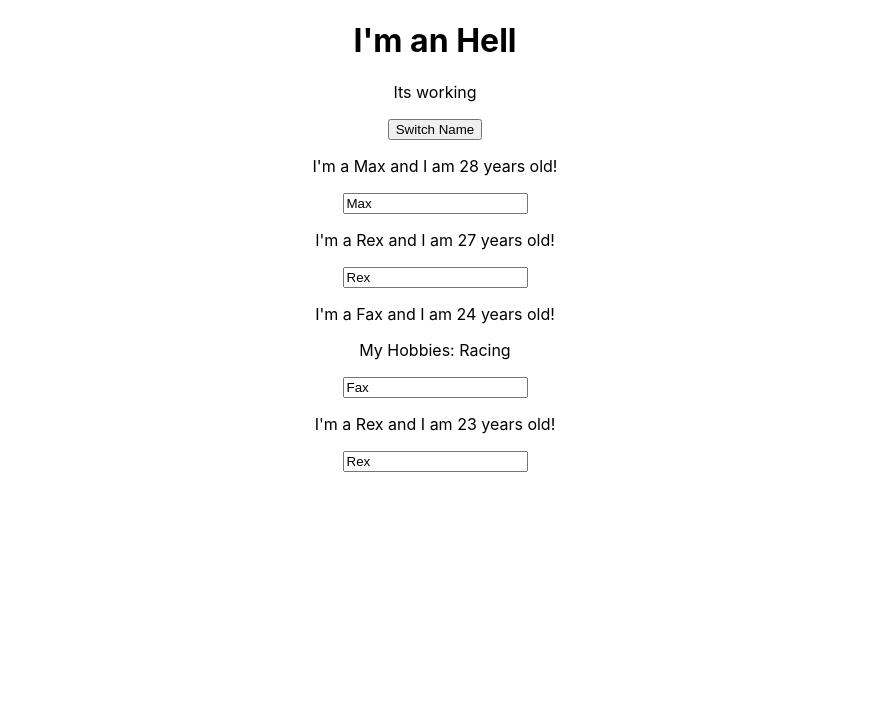
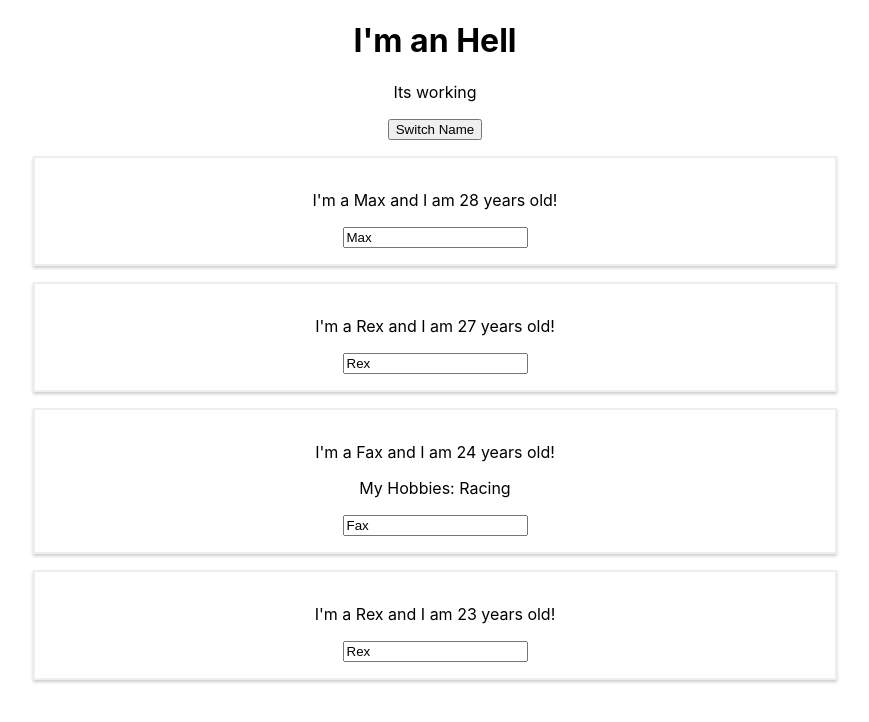
Before and after one commit to pyzen5/react, a React (Create React App) app: page / in a window 1280 px wide. Shown: the top 722 px of the page, without its empty margins (205-1074 px from the left). Built offline with nearby package versions, Linux system fonts and the light colour scheme.

Commit message:
external style

```diff
--- /dev/null
+++ b/src/Person/Person.css
@@ -0,0 +1,8 @@
+.Person {
+    width: 60%;
+    margin: 16px auto;
+    border: 2px solid #eee;
+    box-shadow: 0 2px 3px #ccc;
+    padding: 16px;
+    text-align: center;
+}
--- a/src/Person/Person.js
+++ b/src/Person/Person.js
@@ -1,9 +1,10 @@
 import React from 'react';
+import './Person.css'
 
 const person = (props) => {
     // return <p>I'm a {props.name} and I am {Math.floor(Math.random() * 30)} years old!</p>
     return (
-        <div>
+        <div className="Person">
             <p>I'm a {props.name} and I am {props.age} years old!</p>
             <p onClick={props.click}>{props.children}</p>
             <input type="text" onChange={props.change} value={props.name} />
```
